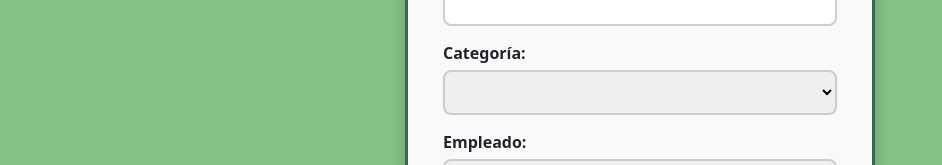
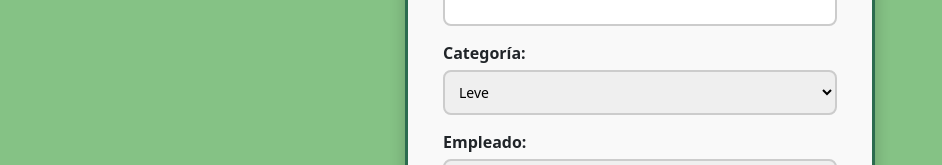
Before and after one commit to DavidAlonso858/Angular-Formulario, an Angular app: page /formu in a window 1280 px wide. Shown: the part 360-525 px from the top of the page, without its empty margins (0-942 px from the left). Built offline with nearby package versions, Linux system fonts and the light colour scheme; data requests are answered from the project's data file.

Commit message:
trabajar con el conteo de la categoria y el mostrado del listado

```diff
--- a/src/app/components/formulario-veterinario/formulario-veterinario.component.ts
+++ b/src/app/components/formulario-veterinario/formulario-veterinario.component.ts
@@ -39,11 +39,10 @@ export class FormularioVeterinario {
 
       enfermedad: ['', Validators.required],
       animal: ['', Validators.required],
-      categoria: ['log', Validators.required], // log por defecto
+      categoria: ['leve', Validators.required], // log por defecto
       fecha: [null, Validators.required],
       empleado: ['', Validators.required],
       cliente: ['', Validators.required],
-      status: [''],
     });
   }
 
--- a/src/app/services/logger.service.ts
+++ b/src/app/services/logger.service.ts
@@ -32,7 +32,7 @@ export class LoggerService {
 
   // luego de los : lo que ponemos es que devuelve esta funcion, en este caso
   // un objeto con el numero de log, el numero de warn y el numero de error
-  getEventsCount(): { log: number; warn: number; error: number } {
+  getEventsCount(): { leve: number; moderada: number; grave: number } {
     return this.events.reduce(
       (counts, event) => {
         // lo suma segun el tipo detectado en el evento
@@ -41,7 +41,7 @@ export class LoggerService {
         }
         return counts;
       },
-      { log: 0, warn: 0, error: 0 }
+      { leve: 0, moderada: 0, grave: 0 }
     );
   }
 }
```
